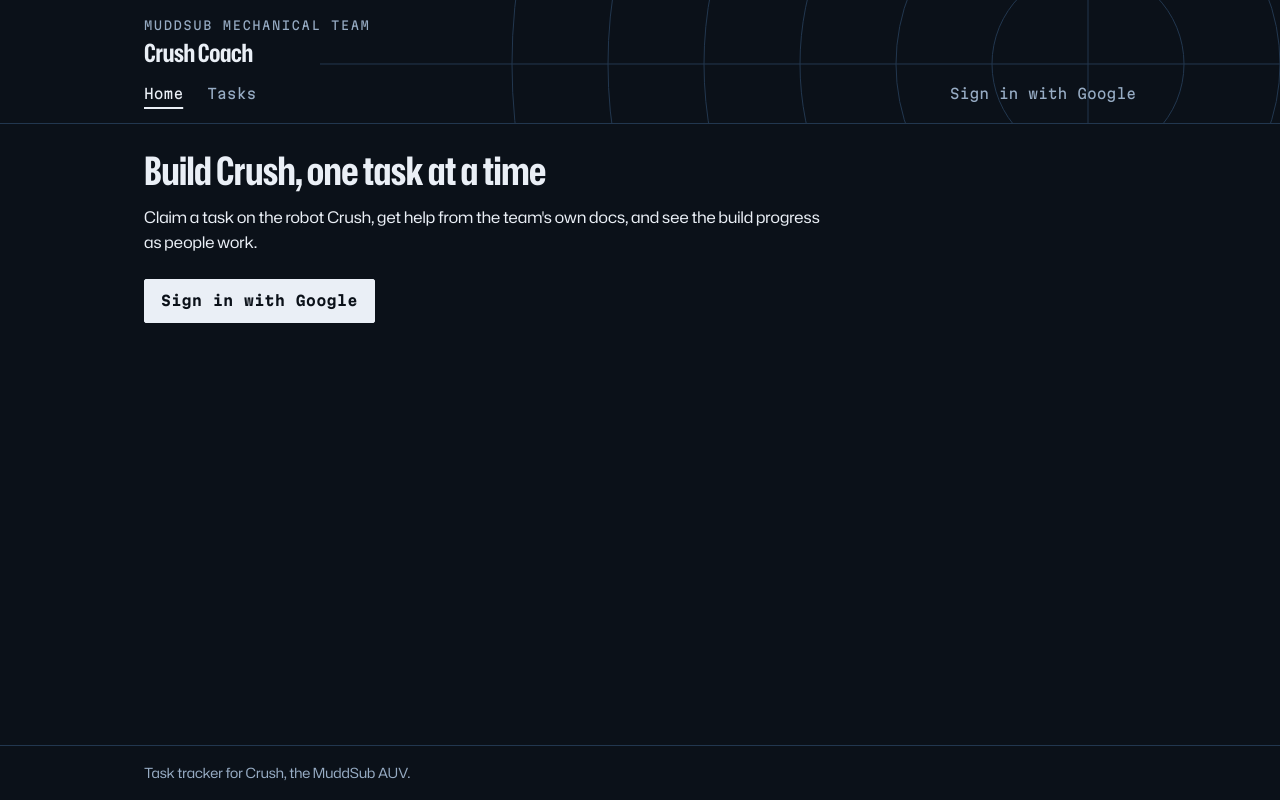
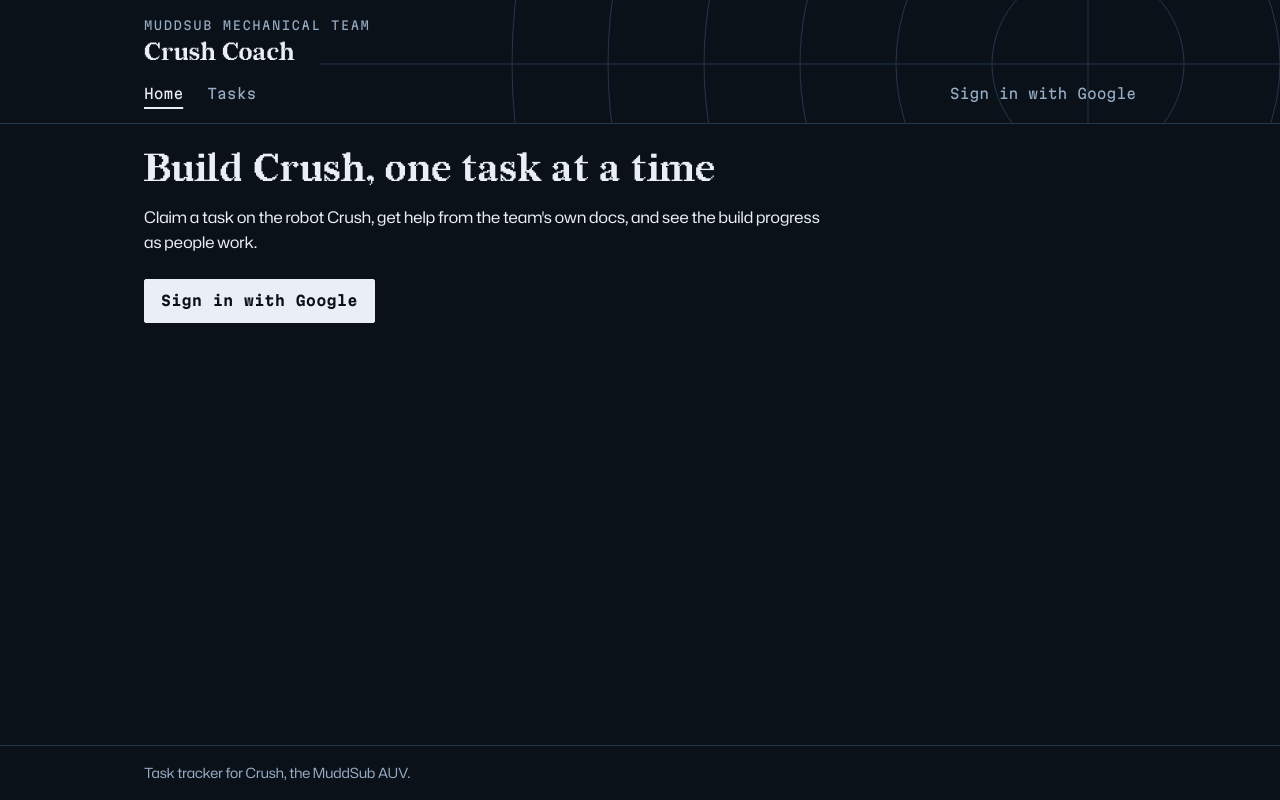
Before and after one commit to sbaidwan-glitch/crush-coach, a FastAPI app: page / in a window 1280 px wide. Run offline with FastAPI, Linux system fonts and the light colour scheme.

Commit message:
Use Redaction 35 for headings and the wordmark
Redaction 35 (SIL OFL, self-hosted) replaces Hubot Sans for display type. Body stays
Hubot Sans and data stays Martian Mono. The display weight is a token.

Co-Authored-By: Claude Sonnet 5.5 <noreply@anthropic.com>

```diff
--- a/src/static/style.css
+++ b/src/static/style.css
@@ -3,6 +3,20 @@
 @import url("styles/tokens.css");
 
 /* ---------- Fonts: self-hosted, latin subset, SIL OFL ---------- */
+@font-face {
+  font-family: "Redaction 35";
+  font-weight: 400;
+  font-display: swap;
+  src: url("/static/fonts/redaction-35-400.woff2") format("woff2");
+}
+
+@font-face {
+  font-family: "Redaction 35";
+  font-weight: 700;
+  font-display: swap;
+  src: url("/static/fonts/redaction-35-700.woff2") format("woff2");
+}
+
 @font-face {
   font-family: "Hubot Sans";
   font-weight: 200 900;
@@ -91,8 +105,7 @@ h2,
 h3,
 .display {
   font-family: var(--font-display);
-  font-weight: var(--weight-bold);
-  font-stretch: var(--display-stretch);
+  font-weight: var(--weight-display);
   letter-spacing: var(--track-display);
   line-height: var(--leading-tight);
 }
@@ -180,8 +193,7 @@ main,
 
 .wordmark {
   font-family: var(--font-display);
-  font-weight: var(--weight-bold);
-  font-stretch: var(--display-stretch);
+  font-weight: var(--weight-display);
   font-size: var(--step-2);
   letter-spacing: var(--track-display);
   line-height: var(--leading-tight);
--- a/src/static/styles/tokens.css
+++ b/src/static/styles/tokens.css
@@ -23,10 +23,10 @@
   --color-alert: #f2545b;
 
   /* Type */
-  --font-display: "Hubot Sans", system-ui, sans-serif;
+  --font-display: "Redaction 35", Georgia, serif;
   --font-body: "Hubot Sans", system-ui, sans-serif;
   --font-mono: "Martian Mono", ui-monospace, monospace;
-  --display-stretch: 75%;
+  --weight-display: 700;
   --weight-regular: 400;
   --weight-medium: 500;
   --weight-bold: 700;
@@ -45,7 +45,7 @@
   --leading-body: 1.55;
   --track-label: 0.12em; /* wide, small-caps style labels */
   --track-mono: 0.04em;
-  --track-display: -0.015em; /* tight display */
+  --track-display: 0; /* Redaction is already tightly spaced */
 
   /* Space */
   --space-1: 0.25rem;
```
Also changed, not shown: docs/design.md (+1 -1 lines), src/tests/test_design_tokens.py (+7 -2 lines), src/static/fonts/redaction-35-400.woff2 (added), src/static/fonts/redaction-35-700.woff2 (added).
